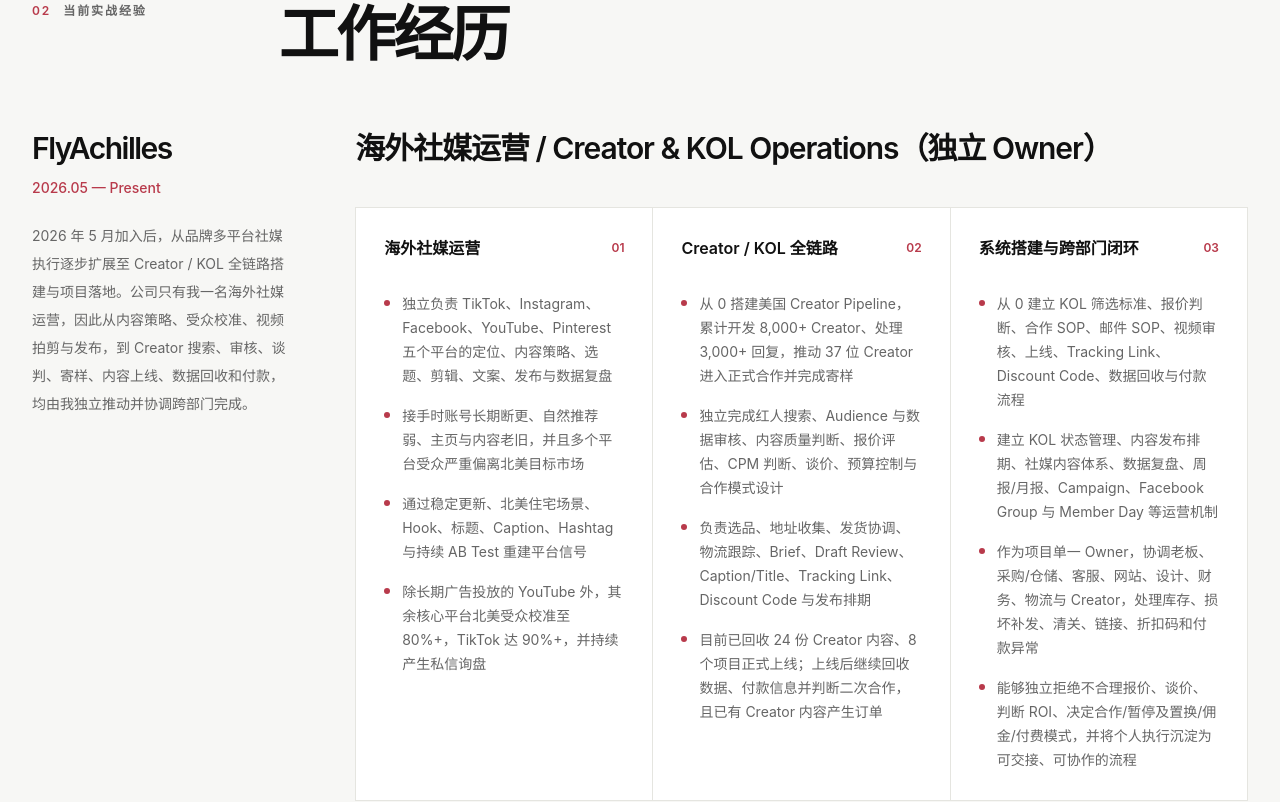
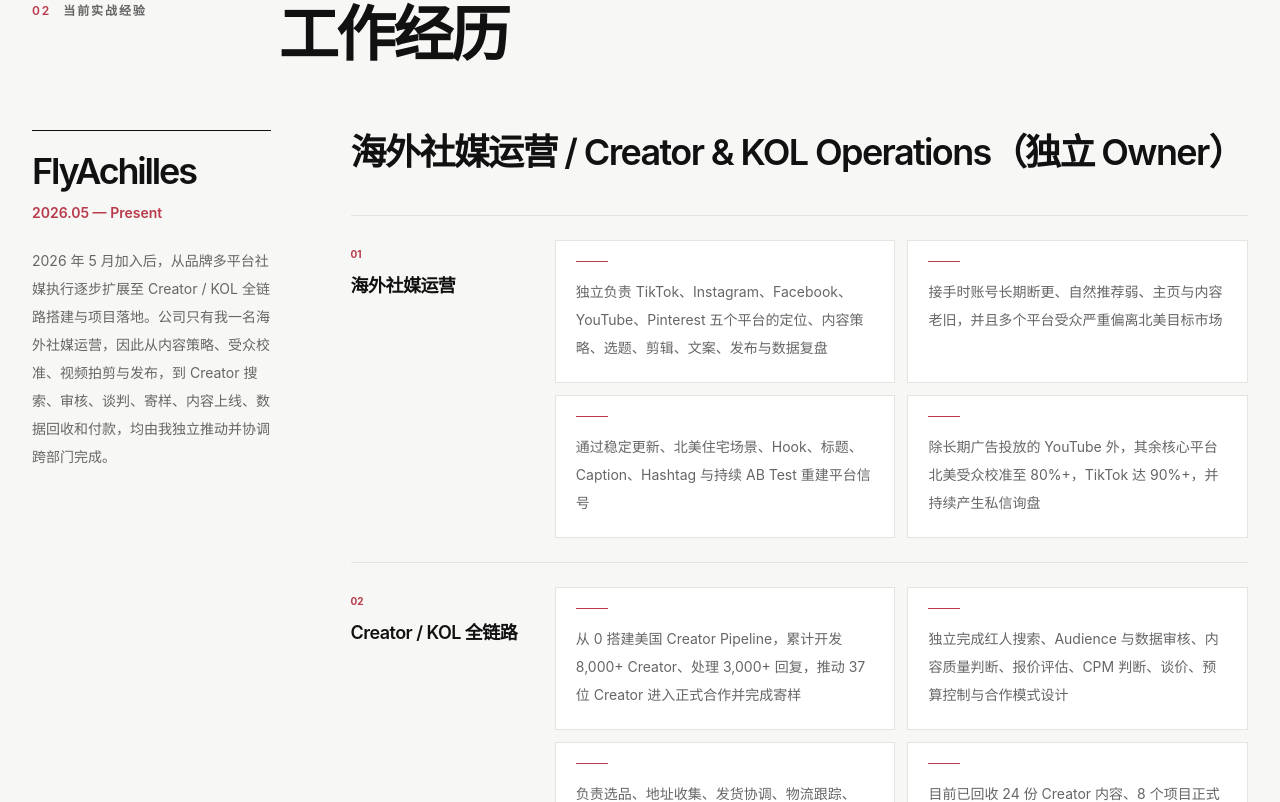
Before and after one commit to chenghongchao/cien-work, a Next.js app: page / in a window 1280 px wide. Shown: the part 5958-6760 px from the top of the page. Built offline with nearby package versions, Linux system fonts and the light colour scheme; no server answers.

Commit message:
Upgrade experience section layout

```diff
--- a/src/components/sections/experience-section.tsx
+++ b/src/components/sections/experience-section.tsx
@@ -19,45 +19,53 @@
           title={copy.sectionExperience}
         />
 
-        <article className="grid gap-10 border-b border-border pb-12 lg:grid-cols-[0.45fr_1.55fr] lg:gap-16">
-          <div>
-            <p className="text-3xl font-semibold tracking-[-0.05em]">
+        <article className="grid gap-12 lg:grid-cols-[0.42fr_1.58fr] lg:gap-20">
+          <aside>
+            <div className="sticky top-28 border-t border-ink pt-5">
+              <p className="text-4xl font-semibold tracking-[-0.06em]">
                 {experience.company}
               </p>
-            <p className="mt-3 text-sm font-medium text-accent">
+              <p className="mt-3 text-sm font-semibold text-accent">
                 {experience.period}
               </p>
               <p className="mt-6 max-w-sm text-sm leading-7 text-muted">
                 {experience.context[language]}
               </p>
             </div>
+          </aside>
 
           <div>
-            <h3 className="mb-10 max-w-3xl text-2xl font-semibold leading-tight tracking-[-0.035em] sm:text-3xl">
+            <h3 className="max-w-4xl text-3xl font-semibold leading-tight tracking-[-0.045em] sm:text-4xl">
               {experience.role[language]}
             </h3>
 
-            <div className="grid gap-px overflow-hidden border border-border bg-border md:grid-cols-3">
+            <div className="mt-10 grid gap-6">
               {experience.groups.map((group, groupIndex) => (
-                <div key={group.title.en} className="bg-white p-6 sm:p-7">
-                  <div className="mb-8 flex items-center justify-between">
-                    <h4 className="font-semibold">{group.title[language]}</h4>
-                    <span className="text-xs font-semibold text-accent">
-                      0{groupIndex + 1}
+                <section
+                  key={group.title.en}
+                  className="grid gap-5 border-t border-border pt-6 sm:grid-cols-[0.42fr_1.58fr]"
+                >
+                  <div>
+                    <span className="text-[10px] font-bold text-accent">
+                      {String(groupIndex + 1).padStart(2, "0")}
                     </span>
+                    <h4 className="mt-2 text-lg font-semibold tracking-[-0.03em]">
+                      {group.title[language]}
+                    </h4>
                   </div>
-                  <ul className="grid gap-4">
+
+                  <ul className="grid gap-3 sm:grid-cols-2">
                     {group.items[language].map((item) => (
                       <li
                         key={item}
-                        className="flex gap-3 text-sm leading-6 text-muted"
+                        className="min-h-28 border border-border bg-white p-5 text-sm leading-7 text-muted"
                       >
-                        <span className="mt-2 size-1.5 shrink-0 rounded-full bg-accent" />
+                        <span className="mb-4 block h-px w-8 bg-accent" />
                         {item}
                       </li>
                     ))}
                   </ul>
-                </div>
+                </section>
               ))}
             </div>
           </div>
```
Lines whose indentation alone changed are shown as unchanged.
